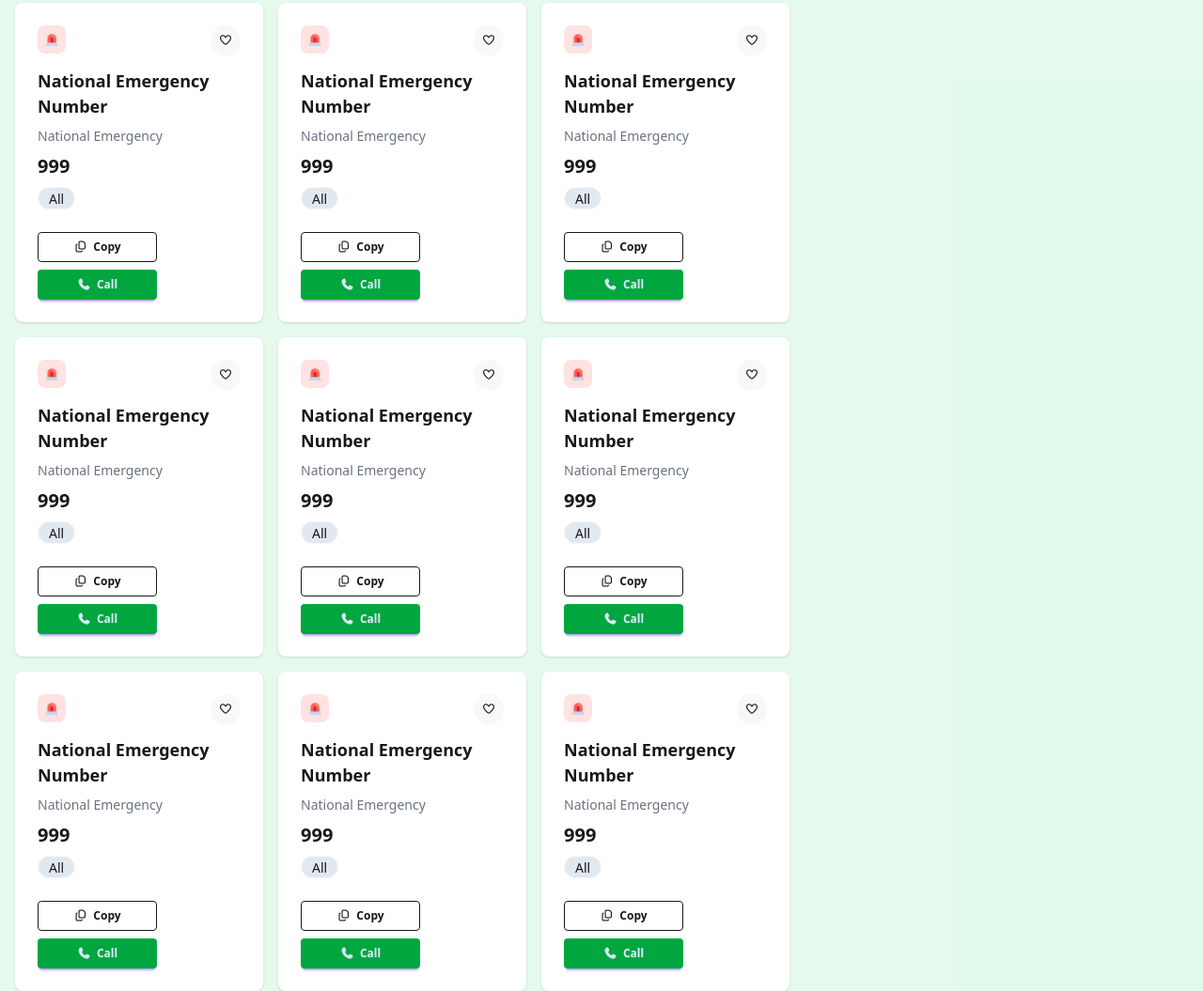
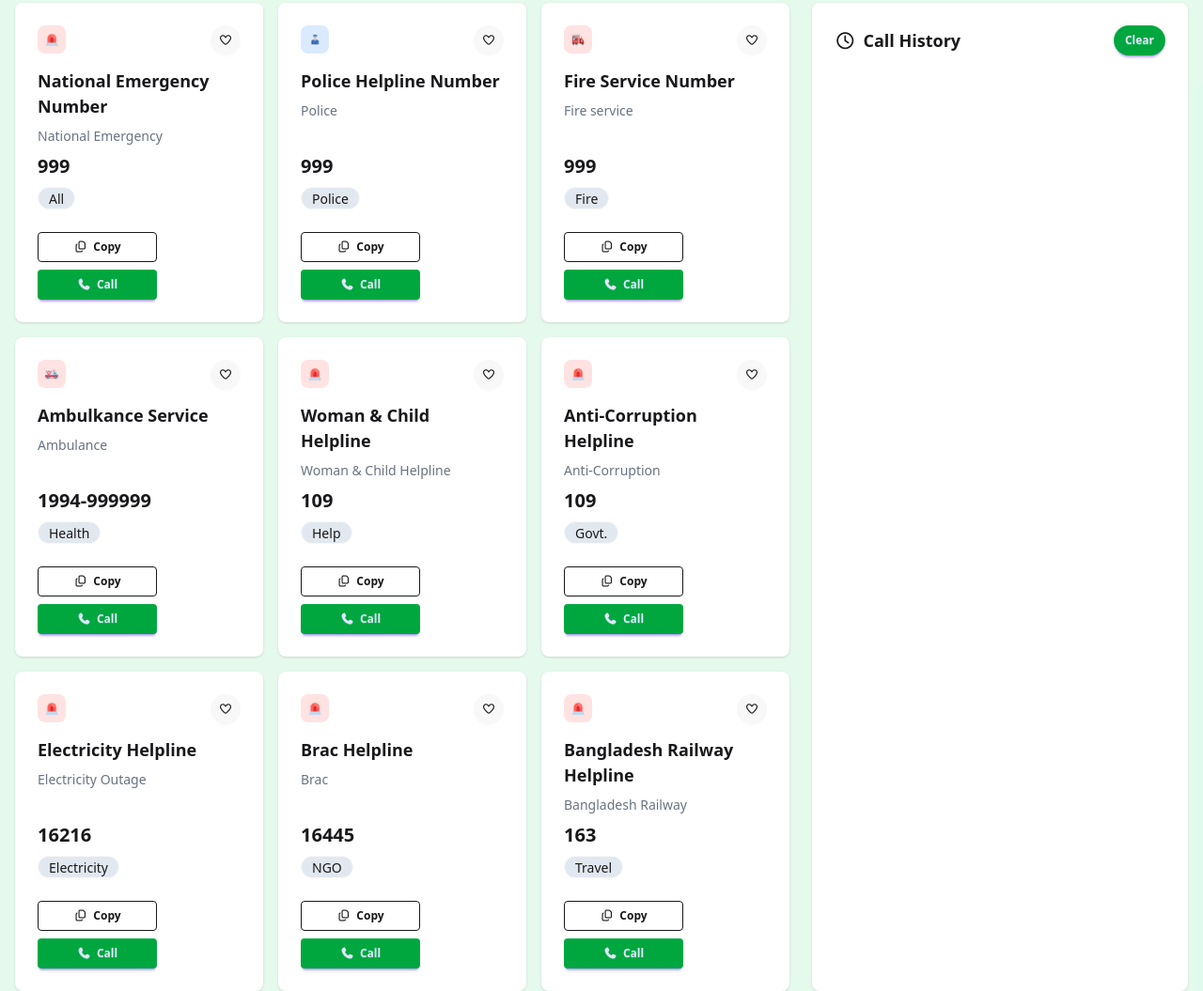
Before and after one commit to Notebook-th/PH_assignment5, a plain HTML site: page index.html in a window 1280 px wide. Shown: the part 421-1476 px from the top of the page at 94% size. Drawn offline with nearby package versions, Linux system fonts and the light colour scheme.

Commit message:
everything except js

```diff
--- a/index.html
+++ b/index.html
@@ -47,7 +47,9 @@
 
 
     <main class="container mx-auto px-4 mt-10">
-    <div class="grid lg:grid-cols-3 gap-6">
+        <section>
+
+                <div class="grid lg:grid-cols-3 gap-6">
       <!-- Cards -->
       <section id="cards" class="lg:col-span-2 grid md:grid-cols-2 lg:grid-cols-3 gap-4">
 
@@ -65,10 +67,10 @@
             <div class="text-xl font-bold">999</div>
             <div class="badge bg-slate-200 rounded-4xl">All</div>
             <div class="card-actions mt-4 justify-between">
-              <button class="btn w-[127px] btn-outline btn-sm btn-copy border-1" data-to-copy="999">
+              <button class="btn w-[127px] btn-outline btn-sm btn-copy border-1 inline-flex" data-to-copy="999">
                 <i class="fa-regular fa-copy"></i>
                 Copy</button>
-              <button class="btn w-[127px] btn-primary btn-sm btn-call bg-green-600 border-0" data-service="National Emergency Number" data-number="999">
+              <button class="btn w-[127px] btn-primary btn-sm btn-call bg-green-600 border-0 inline-flex" data-service="National Emergency Number" data-number="999" >
                 <i class="fa-solid fa-phone"></i>
                 Call</button>
             </div>
@@ -80,13 +82,13 @@
             <i class="fa-regular fa-heart"></i>
           </button>
           <div class="card-body">
-            <div class="w-[30px] h-[30px] bg-red-100 p-2 rounded-lg">
-                <img src="assets/emergency.png" alt="">
+            <div class="w-[30px] h-[30px] bg-blue-100 p-2 rounded-lg">
+                <img src="assets/police.png" alt="">
             </div>
-            <h3 class="card-title mt-2">National Emergency Number</h3>
-            <p class="text-sm text-gray-500">National Emergency</p>
+            <h3 class="card-title mt-2">Police Helpline Number</h3>
+            <p class="text-sm text-gray-500">Police</p>
             <div class="text-xl font-bold">999</div>
-            <div class="badge bg-slate-200 rounded-4xl">All</div>
+            <div class="badge bg-slate-200 rounded-4xl">Police</div>
             <div class="card-actions mt-4 justify-between">
               <button class="btn w-[127px] btn-outline btn-sm btn-copy border-1" data-to-copy="999">
                 <i class="fa-regular fa-copy"></i>
@@ -98,7 +100,53 @@
           </div>
         </div>
         <!-- card 3 -->
-        <div class="card bg-base-100 shadow relative" data-service="National Emergency Number" data-number="999">
+        <div class="card bg-base-100 shadow relative" data-service="Fire Service" data-number="999">
+          <button class="btn border-0 btn-sm btn-circle absolute top-6 right-6 heart">
+            <i class="fa-regular fa-heart"></i>
+          </button>
+          <div class="card-body">
+            <div class="w-[30px] h-[30px] bg-red-100 p-2 rounded-lg">
+                <img src="assets/fire-service.png" alt="">
+            </div>
+            <h3 class="card-title mt-2">Fire Service Number</h3>
+            <p class="text-sm text-gray-500">Fire service</p>
+            <div class="text-xl font-bold">999</div>
+            <div class="badge bg-slate-200 rounded-4xl">Fire</div>
+            <div class="card-actions mt-4 justify-between">
+              <button class="btn w-[127px] btn-outline btn-sm btn-copy border-1" data-to-copy="999">
+                <i class="fa-regular fa-copy"></i>
+                Copy</button>
+              <button class="btn w-[127px] btn-primary btn-sm btn-call bg-green-600 border-0" data-service="Fire Service" data-number="999">
+                <i class="fa-solid fa-phone"></i>
+                Call</button>
+            </div>
+          </div>
+        </div>
+        <!-- card 4 -->
+        <div class="card bg-base-100 shadow relative" data-service="Ambulance" data-number="1994-999999">
+          <button class="btn border-0 btn-sm btn-circle absolute top-6 right-6 heart">
+            <i class="fa-regular fa-heart"></i>
+          </button>
+          <div class="card-body">
+            <div class="w-[30px] h-[30px] bg-red-100 p-2 rounded-lg">
+                <img src="assets/ambulance.png" alt="">
+            </div>
+            <h3 class="card-title mt-2">Ambulkance Service</h3>
+            <p class="text-sm text-gray-500">Ambulance</p>
+            <div class="text-xl font-bold">1994-999999</div>
+            <div class="badge bg-slate-200 rounded-4xl">Health</div>
+            <div class="card-actions mt-4 justify-between">
+              <button class="btn w-[127px] btn-outline btn-sm btn-copy border-1" data-to-copy="1994-999999">
+                <i class="fa-regular fa-copy"></i>
+                Copy</button>
+              <button class="btn w-[127px] btn-primary btn-sm btn-call bg-green-600 border-0" data-service="Ambulance" data-number="1994-999999">
+                <i class="fa-solid fa-phone"></i>
+                Call</button>
+            </div>
+          </div>
+        </div>
+        <!-- card 5 -->
+        <div class="card bg-base-100 shadow relative" data-service="W&C Helpline" data-number="109">
           <button class="btn border-0 btn-sm btn-circle absolute top-6 right-6 heart">
             <i class="fa-regular fa-heart"></i>
           </button>
@@ -106,22 +154,23 @@
             <div class="w-[30px] h-[30px] bg-red-100 p-2 rounded-lg">
                 <img src="assets/emergency.png" alt="">
             </div>
-            <h3 class="card-title mt-2">National Emergency Number</h3>
-            <p class="text-sm text-gray-500">National Emergency</p>
-            <div class="text-xl font-bold">999</div>
-            <div class="badge bg-slate-200 rounded-4xl">All</div>
+            <h3 class="card-title mt-2">Woman & Child Helpline</h3>
+            <p class="text-sm text-gray-500">Woman & Child Helpline</p>
+            <div class="text-xl font-bold">109</div>
+            <div class="badge bg-slate-200 rounded-4xl">Help</div>
             <div class="card-actions mt-4 justify-between">
               <button class="btn w-[127px] btn-outline btn-sm btn-copy border-1" data-to-copy="999">
                 <i class="fa-regular fa-copy"></i>
                 Copy</button>
-              <button class="btn w-[127px] btn-primary btn-sm btn-call bg-green-600 border-0" data-service="National Emergency Number" data-number="999">
+              <button class="btn w-[127px] btn-primary btn-sm btn-call bg-green-600 border-0" data-service="W&C Helpline" data-number="109">
                 <i class="fa-solid fa-phone"></i>
                 Call</button>
             </div>
           </div>
         </div>
-        <!-- card 4 -->
-        <div class="card bg-base-100 shadow relative" data-service="National Emergency Number" data-number="999">
+
+        <!-- card 6 -->
+        <div class="card bg-base-100 shadow relative" data-service="AntiC Helpline" data-number="109">
           <button class="btn border-0 btn-sm btn-circle absolute top-6 right-6 heart">
             <i class="fa-regular fa-heart"></i>
           </button>
@@ -129,22 +178,22 @@
             <div class="w-[30px] h-[30px] bg-red-100 p-2 rounded-lg">
                 <img src="assets/emergency.png" alt="">
             </div>
-            <h3 class="card-title mt-2">National Emergency Number</h3>
-            <p class="text-sm text-gray-500">National Emergency</p>
-            <div class="text-xl font-bold">999</div>
-            <div class="badge bg-slate-200 rounded-4xl">All</div>
+            <h3 class="card-title mt-2">Anti-Corruption Helpline</h3>
+            <p class="text-sm text-gray-500">Anti-Corruption</p>
+            <div class="text-xl font-bold">109</div>
+            <div class="badge bg-slate-200 rounded-4xl">Govt.</div>
             <div class="card-actions mt-4 justify-between">
-              <button class="btn w-[127px] btn-outline btn-sm btn-copy border-1" data-to-copy="999">
+              <button class="btn w-[127px] btn-outline btn-sm btn-copy border-1" data-to-copy="109">
                 <i class="fa-regular fa-copy"></i>
                 Copy</button>
-              <button class="btn w-[127px] btn-primary btn-sm btn-call bg-green-600 border-0" data-service="National Emergency Number" data-number="999">
+              <button class="btn w-[127px] btn-primary btn-sm btn-call bg-green-600 border-0" data-service="National Emergency Number" data-number="109">
                 <i class="fa-solid fa-phone"></i>
                 Call</button>
             </div>
           </div>
         </div>
-        <!-- card 5 -->
-        <div class="card bg-base-100 shadow relative" data-service="National Emergency Number" data-number="999">
+        <!-- card 7 -->
+        <div class="card bg-base-100 shadow relative" data-service="Electricity helpline" data-number="16216">
           <button class="btn border-0 btn-sm btn-circle absolute top-6 right-6 heart">
             <i class="fa-regular fa-heart"></i>
           </button>
@@ -152,22 +201,22 @@
             <div class="w-[30px] h-[30px] bg-red-100 p-2 rounded-lg">
                 <img src="assets/emergency.png" alt="">
             </div>
-            <h3 class="card-title mt-2">National Emergency Number</h3>
-            <p class="text-sm text-gray-500">National Emergency</p>
-            <div class="text-xl font-bold">999</div>
-            <div class="badge bg-slate-200 rounded-4xl">All</div>
+            <h3 class="card-title mt-2">Electricity Helpline</h3>
+            <p class="text-sm text-gray-500">Electricity Outage</p>
+            <div class="text-xl font-bold">16216</div>
+            <div class="badge bg-slate-200 rounded-4xl">Electricity</div>
             <div class="card-actions mt-4 justify-between">
-              <button class="btn w-[127px] btn-outline btn-sm btn-copy border-1" data-to-copy="999">
+              <button class="btn w-[127px] btn-outline btn-sm btn-copy border-1" data-to-copy="16216">
                 <i class="fa-regular fa-copy"></i>
                 Copy</button>
-              <button class="btn w-[127px] btn-primary btn-sm btn-call bg-green-600 border-0" data-service="National Emergency Number" data-number="999">
+              <button class="btn w-[127px] btn-primary btn-sm btn-call bg-green-600 border-0" data-service="Electricity helpline" data-number="16216">
                 <i class="fa-solid fa-phone"></i>
                 Call</button>
             </div>
           </div>
         </div>
-        <!-- card 6 -->
-        <div class="card bg-base-100 shadow relative" data-service="National Emergency Number" data-number="999">
+        <!-- card 8 -->
+        <div class="card bg-base-100 shadow relative" data-service="Brac" data-number="16445">
           <button class="btn border-0 btn-sm btn-circle absolute top-6 right-6 heart">
             <i class="fa-regular fa-heart"></i>
           </button>
@@ -175,22 +224,22 @@
             <div class="w-[30px] h-[30px] bg-red-100 p-2 rounded-lg">
                 <img src="assets/emergency.png" alt="">
             </div>
-            <h3 class="card-title mt-2">National Emergency Number</h3>
-            <p class="text-sm text-gray-500">National Emergency</p>
-            <div class="text-xl font-bold">999</div>
-            <div class="badge bg-slate-200 rounded-4xl">All</div>
+            <h3 class="card-title mt-2">Brac Helpline</h3>
+            <p class="text-sm text-gray-500">Brac</p>
+            <div class="text-xl font-bold">16445</div>
+            <div class="badge bg-slate-200 rounded-4xl">NGO</div>
             <div class="card-actions mt-4 justify-between">
-              <button class="btn w-[127px] btn-outline btn-sm btn-copy border-1" data-to-copy="999">
+              <button class="btn w-[127px] btn-outline btn-sm btn-copy border-1" data-to-copy="16445">
                 <i class="fa-regular fa-copy"></i>
                 Copy</button>
-              <button class="btn w-[127px] btn-primary btn-sm btn-call bg-green-600 border-0" data-service="National Emergency Number" data-number="999">
+              <button class="btn w-[127px] btn-primary btn-sm btn-call bg-green-600 border-0" data-service="Brac" data-number="16445">
                 <i class="fa-solid fa-phone"></i>
                 Call</button>
             </div>
           </div>
         </div>
-        <!-- card 7 -->
-        <div class="card bg-base-100 shadow relative" data-service="National Emergency Number" data-number="999">
+        <!-- card 9 -->
+        <div class="card bg-base-100 shadow relative" data-service="Railway" data-number="163">
           <button class="btn border-0 btn-sm btn-circle absolute top-6 right-6 heart">
             <i class="fa-regular fa-heart"></i>
           </button>
@@ -198,67 +247,41 @@
             <div class="w-[30px] h-[30px] bg-red-100 p-2 rounded-lg">
                 <img src="assets/emergency.png" alt="">
             </div>
-            <h3 class="card-title mt-2">National Emergency Number</h3>
-            <p class="text-sm text-gray-500">National Emergency</p>
-            <div class="text-xl font-bold">999</div>
-            <div class="badge bg-slate-200 rounded-4xl">All</div>
+            <h3 class="card-title mt-2">Bangladesh Railway Helpline</h3>
+            <p class="text-sm text-gray-500">Bangladesh Railway</p>
+            <div class="text-xl font-bold">163</div>
+            <div class="badge bg-slate-200 rounded-4xl">Travel</div>
             <div class="card-actions mt-4 justify-between">
-              <button class="btn w-[127px] btn-outline btn-sm btn-copy border-1" data-to-copy="999">
+              <button class="btn w-[127px] btn-outline btn-sm btn-copy border-1" data-to-copy="163">
                 <i class="fa-regular fa-copy"></i>
                 Copy</button>
-              <button class="btn w-[127px] btn-primary btn-sm btn-call bg-green-600 border-0" data-service="National Emergency Number" data-number="999">
+              <button class="btn w-[127px] btn-primary btn-sm btn-call bg-green-600 border-0" data-service="16445" data-number="163">
                 <i class="fa-solid fa-phone"></i>
                 Call</button>
             </div>
           </div>
         </div>
-        <!-- card 8 -->
-        <div class="card bg-base-100 shadow relative" data-service="National Emergency Number" data-number="999">
-          <button class="btn border-0 btn-sm btn-circle absolute top-6 right-6 heart">
-            <i class="fa-regular fa-heart"></i>
-          </button>
-          <div class="card-body">
-            <div class="w-[30px] h-[30px] bg-red-100 p-2 rounded-lg">
-                <img src="assets/emergency.png" alt="">
-            </div>
-            <h3 class="card-title mt-2">National Emergency Number</h3>
-            <p class="text-sm text-gray-500">National Emergency</p>
-            <div class="text-xl font-bold">999</div>
-            <div class="badge bg-slate-200 rounded-4xl">All</div>
-            <div class="card-actions mt-4 justify-between">
-              <button class="btn w-[127px] btn-outline btn-sm btn-copy border-1" data-to-copy="999">
-                <i class="fa-regular fa-copy"></i>
-                Copy</button>
-              <button class="btn w-[127px] btn-primary btn-sm btn-call bg-green-600 border-0" data-service="National Emergency Number" data-number="999">
-                <i class="fa-solid fa-phone"></i>
-                Call</button>
-            </div>
+        </section>
+
+        <section>
+    <!-- History -->
+      <div class="card bg-base-100 shadow h-full">
+        <div class="card-body">
+          <div class="flex justify-between items-center">
+            <h3 class="card-title text-lg ">
+                <i class="fa-regular fa-clock"></i>
+                 Call History</h3>
+            <button id="clearHistory" class="btn btn-primary btn-sm btn-call bg-green-600 border-0 rounded-4xl" >Clear</button>
           </div>
+
         </div>
-        <!-- card 9 -->
-        <div class="card bg-base-100 shadow relative" data-service="National Emergency Number" data-number="999">
-          <button class="btn border-0 btn-sm btn-circle absolute top-6 right-6 heart">
-            <i class="fa-regular fa-heart"></i>
-          </button>
-          <div class="card-body">
-            <div class="w-[30px] h-[30px] bg-red-100 p-2 rounded-lg">
-                <img src="assets/emergency.png" alt="">
-            </div>
-            <h3 class="card-title mt-2">National Emergency Number</h3>
-            <p class="text-sm text-gray-500">National Emergency</p>
-            <div class="text-xl font-bold">999</div>
-            <div class="badge bg-slate-200 rounded-4xl">All</div>
-            <div class="card-actions mt-4 justify-between">
-              <button class="btn w-[127px] btn-outline btn-sm btn-copy border-1" data-to-copy="999">
-                <i class="fa-regular fa-copy"></i>
-                Copy</button>
-              <button class="btn w-[127px] btn-primary btn-sm btn-call bg-green-600 border-0" data-service="National Emergency Number" data-number="999">
-                <i class="fa-solid fa-phone"></i>
-                Call</button>
-            </div>
-          </div>
-        </div>
+    </div>
+        </section>
+
+
     </main>
+
+
 
 
 
```
